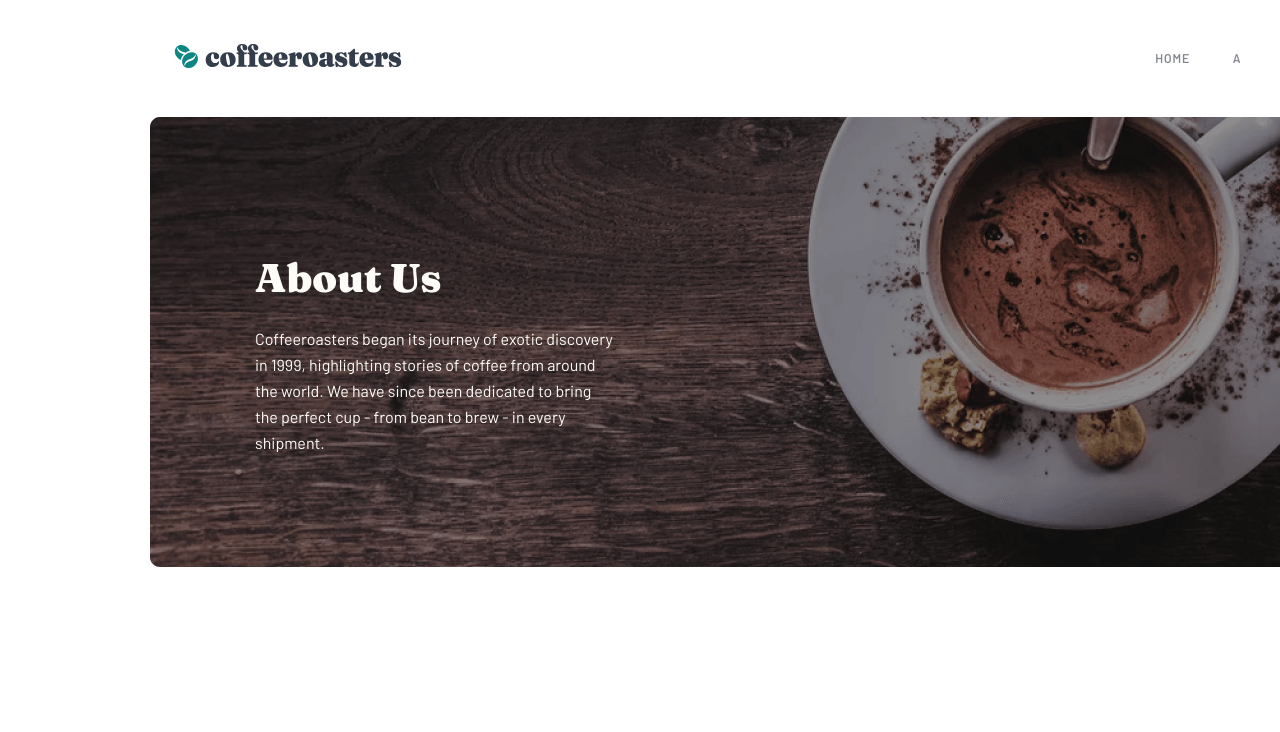
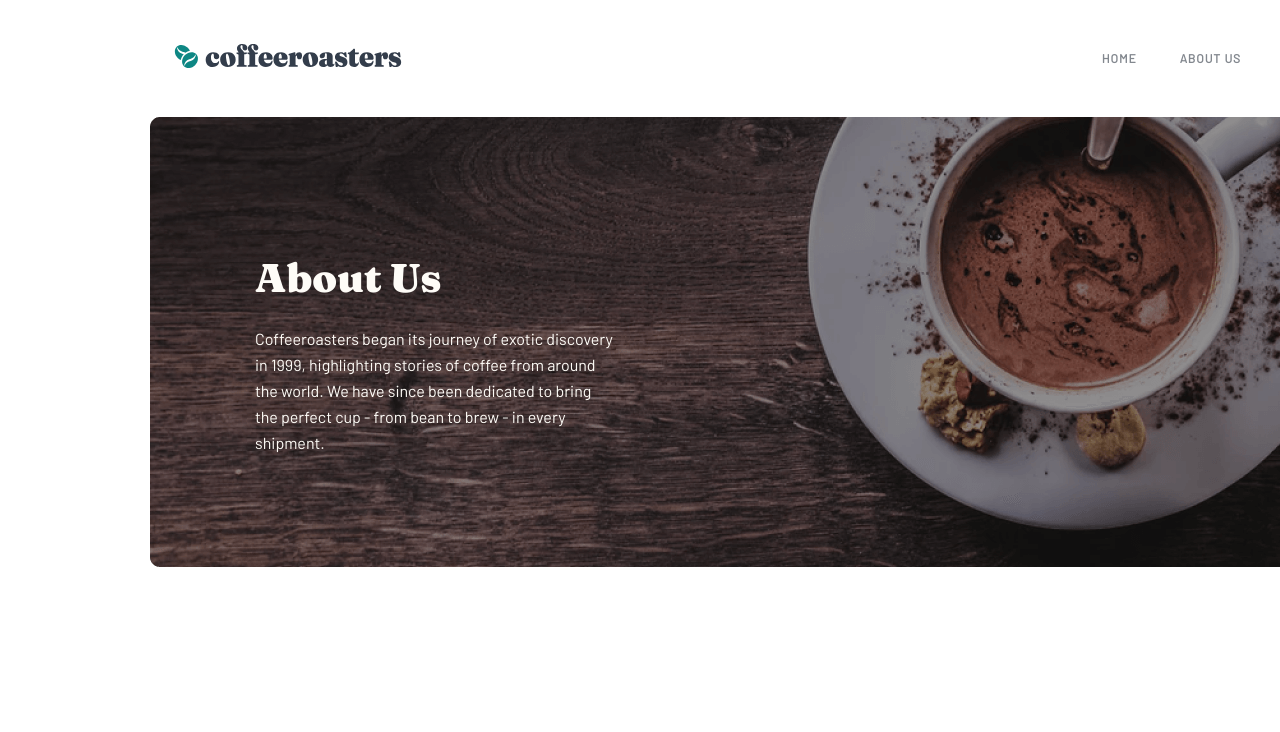
Before and after one commit to fatkhullayevS/cofferoaters_about, a plain HTML site: page index.html in a window 1280 px wide. Shown: the top 732 px of the page. Drawn offline with Linux system fonts and the light colour scheme.

Commit message:
about page tugadi

```diff
--- a/index.html
+++ b/index.html
@@ -29,7 +29,7 @@
                     </li>
 
                     <li class="sitenav-item">
-                        <a class="sitenav-bottom" href="../about/index.html">A</a>
+                        <a class="sitenav-bottom" href="../about/index.html">ABOUT US</a>
                     </li>
 
                     <li class="sitenav-item">
```
